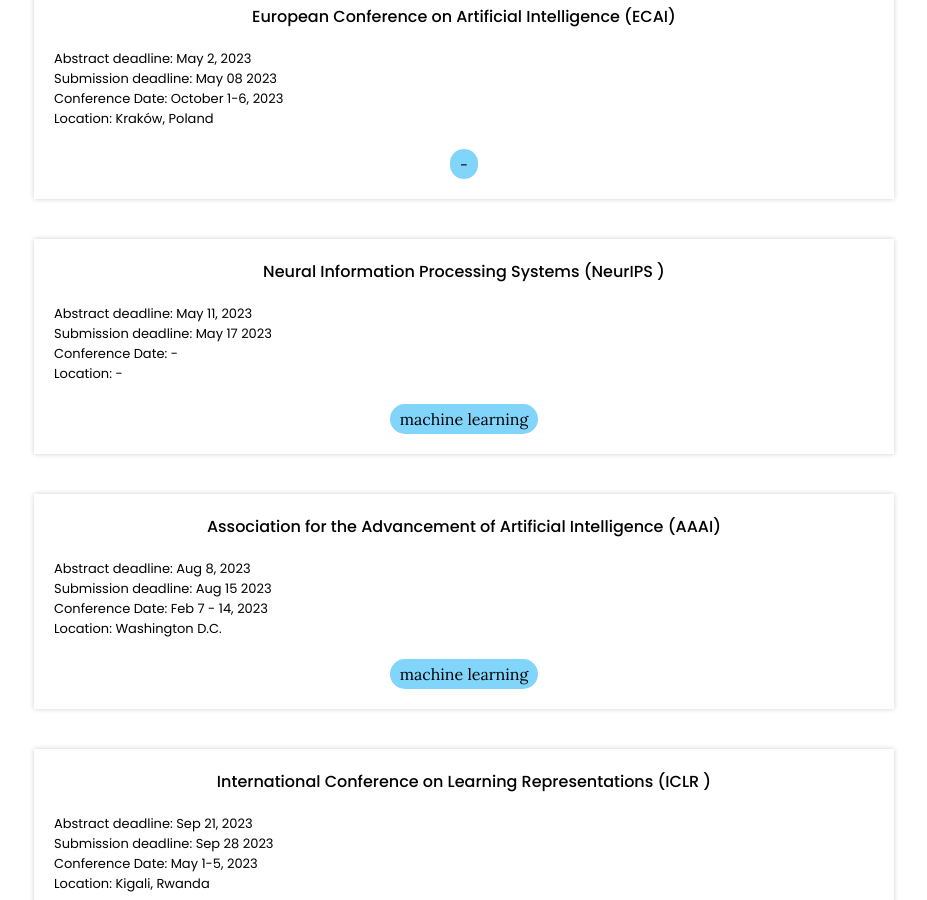
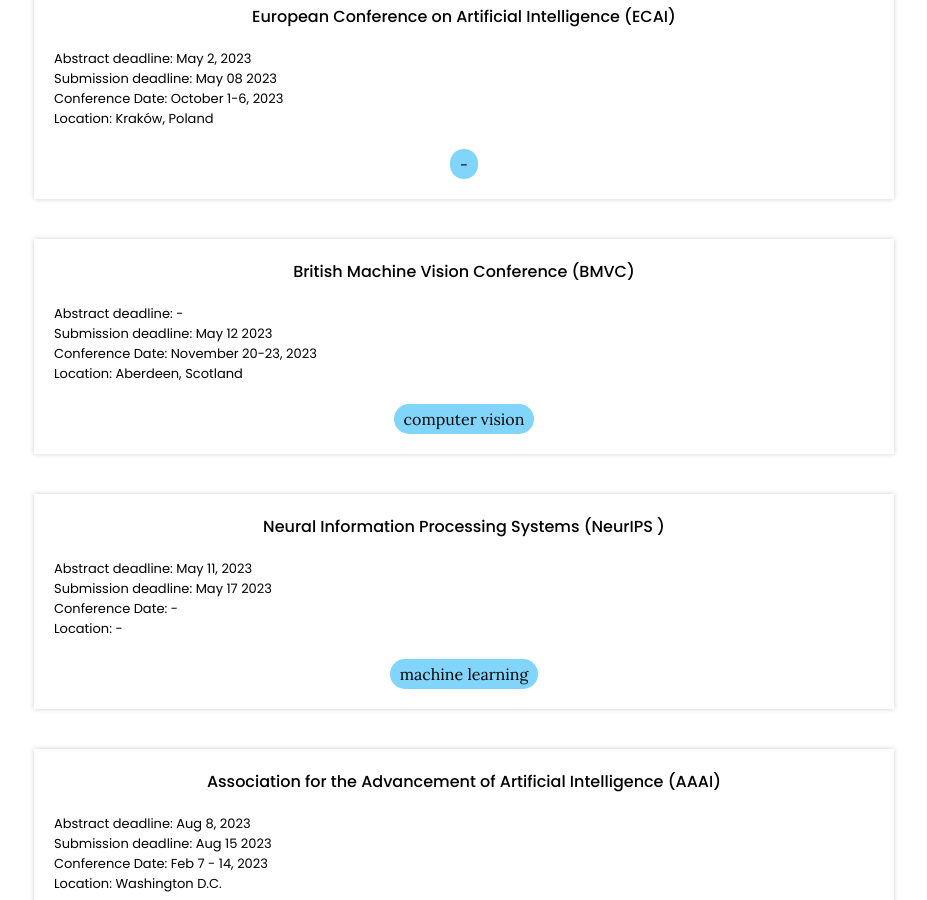
Before and after one commit to XiaonaZhou/plan-lab.github.io, a Jekyll site: the page built from conference-deadlines/index.md, in a window 1280 px wide and 900 px high, scrolled down 1613 px. Shown: the whole window, without its empty margins (176-1103 px from the left). Built offline with Jekyll 4.4.1, drawn with Linux system fonts in a browser that asks for light colours.

Commit message:
Fetch Conferences

```diff
--- a/_data/conferences.yaml
+++ b/_data/conferences.yaml
@@ -102,6 +102,23 @@
   submission-deadline: May 08 2023
   tags: '-'
   title: European Conference on Artificial Intelligence (ECAI)
+- abstract-deadline: '-'
+  acceptance-rate-2019: '-'
+  acceptance-rate-2020: '-'
+  acceptance-rate-2021: '-'
+  acceptance-rate-2022: '-'
+  call-for-papers: https://www.bmvc2023.org/authors/call-for-papers/
+  conference-date: November 20-23, 2023
+  conference-location: Aberdeen, Scotland
+  core-ranking: A
+  h5-index: '75'
+  notification-date: Date(2023,7,21)
+  rebuttal-starts: Date(2023,6,7)
+  sd-for-sorting: 2023-05-12 00:00:00
+  submission-deadline: May 12 2023
+  tags:
+  - computer vision
+  title: British Machine Vision Conference (BMVC)
 - abstract-deadline: May 11, 2023
   acceptance-rate-2019: '-'
   acceptance-rate-2020: '-'
```
